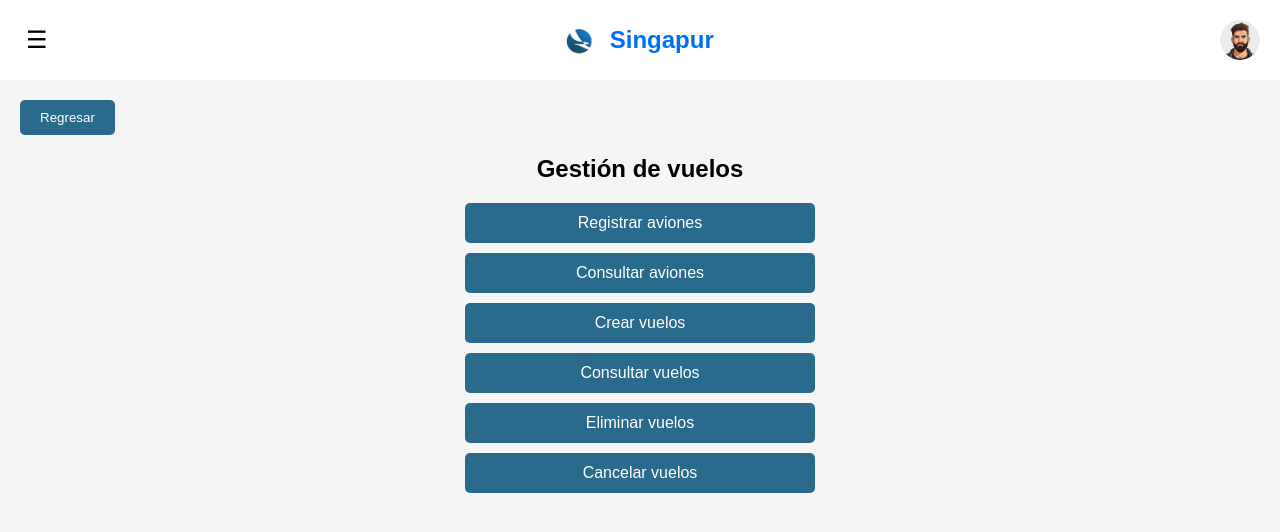
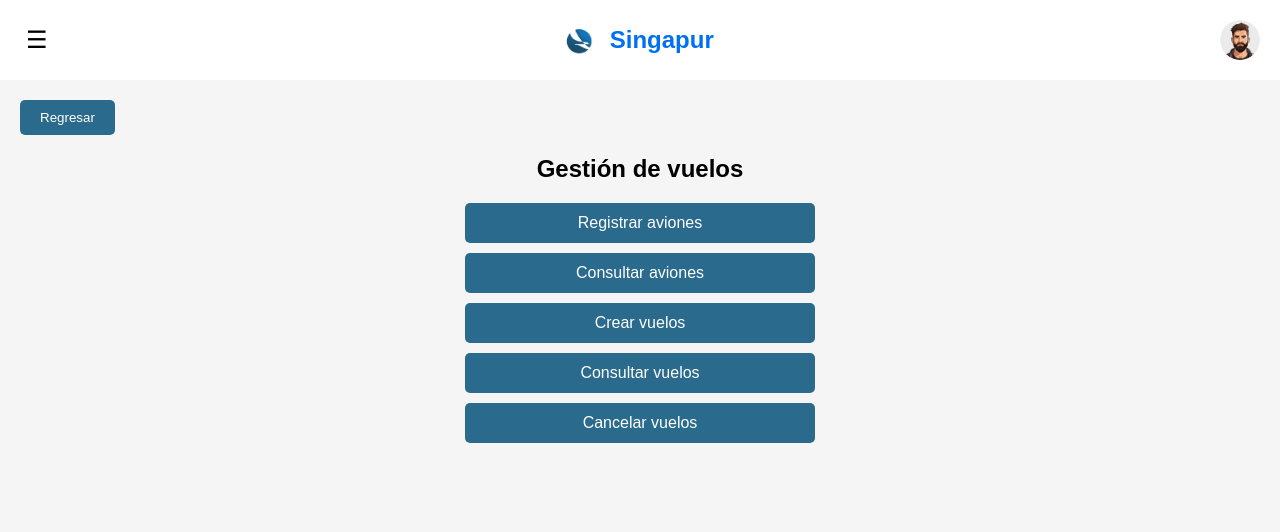
Before and after one commit to Reginork/gestion-de-vuelos, a Next.js app: page / in a window 1280 px wide. Shown: the top 532 px of the page. Built offline with nearby package versions, Linux system fonts and the light colour scheme.

Commit message:
Delete eliminar vuelos option

```diff
--- a/app/page.js
+++ b/app/page.js
@@ -33,9 +33,6 @@ const App = () => {
           </Link>
           <Link href="/ConsultarVuelos">
             <button style={styles.actionButton}>Consultar vuelos</button>
-          </Link>
-          <Link href="/EliminarVuelos">
-            <button style={styles.actionButton}>Eliminar vuelos</button>
           </Link>
           <Link href="/CancelarVuelos">
             <button style={styles.actionButton}>Cancelar vuelos</button>
```
